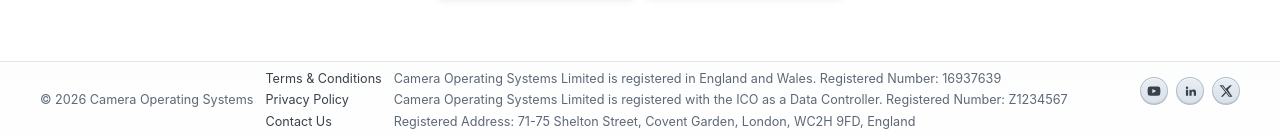
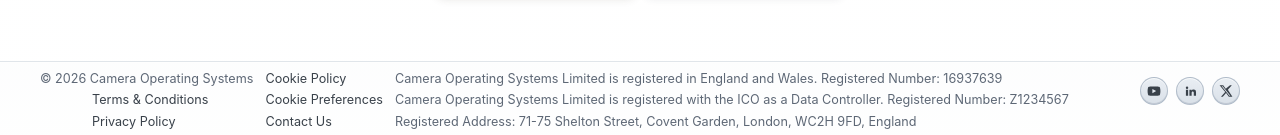
Before and after one commit to Ali-Nigzu/portal, a React (Vite) app in the folder frontend/: page / in a window 1280 px wide. Shown: the part 1342-1477 px from the top of the page. Built offline with nearby package versions, Linux system fonts and the light colour scheme; no server answers.

Commit message:
Rework footer legal links and wire Cookie Preferences renew

```diff
--- a/frontend/src/features/landing/components/LandingFooter.tsx
+++ b/frontend/src/features/landing/components/LandingFooter.tsx
@@ -2,16 +2,38 @@ import React from "react";
 import { Link } from "react-router-dom";
 import { landingCopy } from "../content";
 
-const LandingFooter: React.FC = () => (
+type CookieConsentWindow = Window & {
+  CookieConsent?: {
+    renew?: () => void;
+  };
+};
+
+const LandingFooter: React.FC = () => {
+  const handleCookiePreferencesClick: React.MouseEventHandler<HTMLAnchorElement> = (event) => {
+    event.preventDefault();
+
+    const cookieConsent = (window as CookieConsentWindow).CookieConsent;
+    if (cookieConsent && typeof cookieConsent.renew === "function") {
+      cookieConsent.renew();
+    }
+  };
+
+  return (
     <footer className="landing-footer">
       <div className="landing-container landing-footer-row">
         <div className="landing-footer-main" aria-label="Company and legal information">
+          <div className="landing-footer-brand-column">
             <p className="landing-footer-copyright">{landingCopy.footer.copyright}</p>
+            <nav className="landing-footer-links-column landing-footer-links-column-primary" aria-label="Primary legal links">
+              <a href="#" className="landing-footer-link-item">{landingCopy.footer.primaryLinks[0]}</a>
+              <a href="#" className="landing-footer-link-item">{landingCopy.footer.primaryLinks[1]}</a>
+            </nav>
+          </div>
 
           <nav className="landing-footer-links-column" aria-label="Footer links">
-          <a href="#" className="landing-footer-link-item">{landingCopy.footer.links[0]}</a>
-          <a href="#" className="landing-footer-link-item">{landingCopy.footer.links[1]}</a>
-          <Link to="/contact" className="landing-footer-link-item">{landingCopy.footer.links[2]}</Link>
+            <a href="#" className="landing-footer-link-item">{landingCopy.footer.secondaryLinks[0]}</a>
+            <a href="#" className="landing-footer-link-item" onClick={handleCookiePreferencesClick}>{landingCopy.footer.secondaryLinks[1]}</a>
+            <Link to="/contact" className="landing-footer-link-item">{landingCopy.footer.secondaryLinks[2]}</Link>
           </nav>
 
           <div className="landing-footer-legal-column">
@@ -86,5 +108,6 @@ const LandingFooter: React.FC = () => (
       </div>
     </footer>
   );
+};
 
 export default LandingFooter;
--- a/frontend/src/features/landing/content.ts
+++ b/frontend/src/features/landing/content.ts
@@ -50,7 +50,8 @@ export const landingCopy = {
   },
   footer: {
     copyright: "© 2026 Camera Operating Systems",
-    links: ["Terms & Conditions", "Privacy Policy", "Contact Us"],
+    primaryLinks: ["Terms & Conditions", "Privacy Policy"],
+    secondaryLinks: ["Cookie Policy", "Cookie Preferences", "Contact Us"],
     legalLines: [
       "Camera Operating Systems Limited is registered in England and Wales. Registered Number: 16937639",
       "Camera Operating Systems Limited is registered with the ICO as a Data Controller. Registered Number: Z1234567",
--- a/frontend/src/styles/LandingPage.css
+++ b/frontend/src/styles/LandingPage.css
@@ -750,6 +750,16 @@ body {
   align-self: center;
 }
 
+.landing-footer-brand-column {
+  display: grid;
+  align-content: start;
+  gap: 4px;
+}
+
+.landing-footer-links-column-primary {
+  padding-left: 52px;
+}
+
 .landing-footer-copyright,
 .landing-footer-legal-column p {
   margin: 0;
@@ -835,6 +845,10 @@ body {
   .landing-footer-main {
     grid-template-columns: 1fr 1fr;
     gap: 10px 12px;
+  }
+
+  .landing-footer-links-column-primary {
+    padding-left: 0;
   }
 
   .landing-footer-legal-column {
@@ -935,6 +949,7 @@ body {
   .landing-status-success { flex-direction: column; align-items: flex-start; }
   .landing-footer-row { grid-template-columns: 1fr; }
   .landing-footer-main { grid-template-columns: 1fr; gap: 12px; }
+  .landing-footer-links-column-primary { padding-left: 0; }
   .landing-footer-social { justify-content: flex-start; }
 }
 
```
Lines whose indentation alone changed are shown as unchanged.
